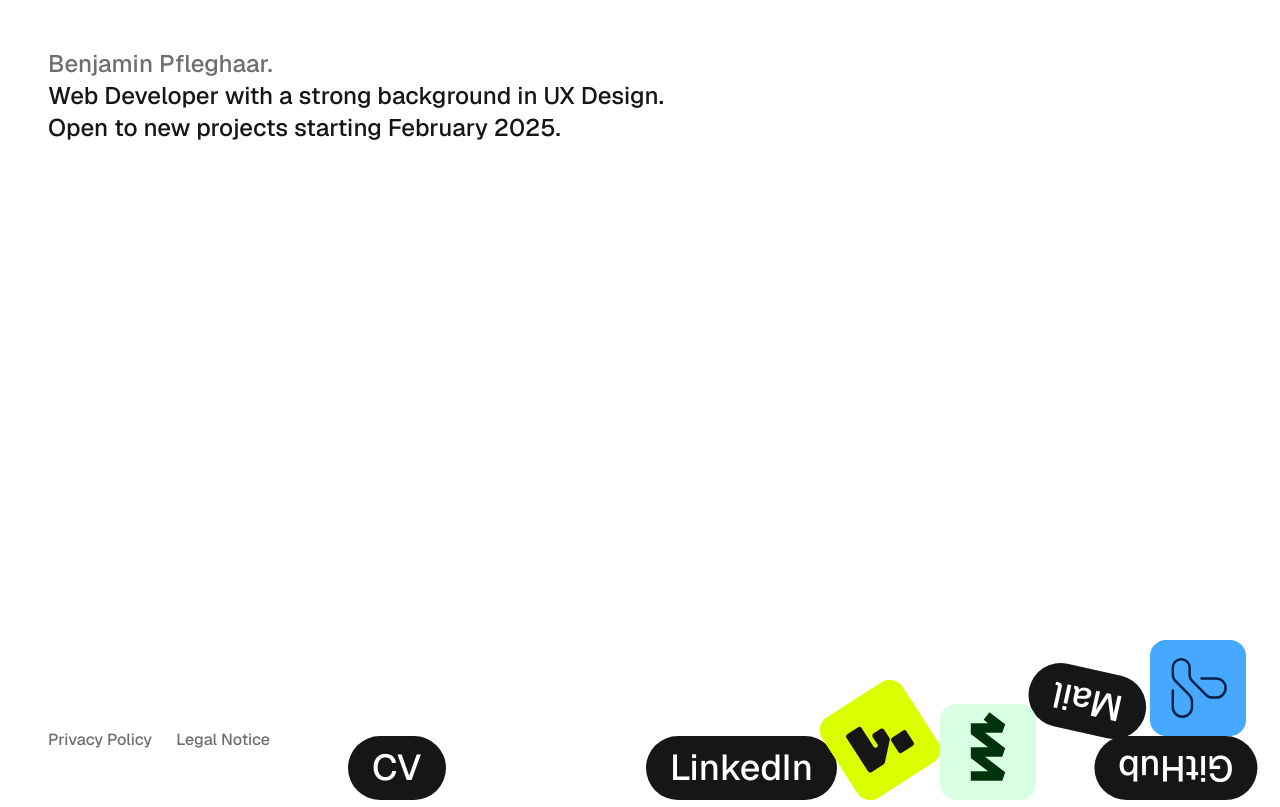
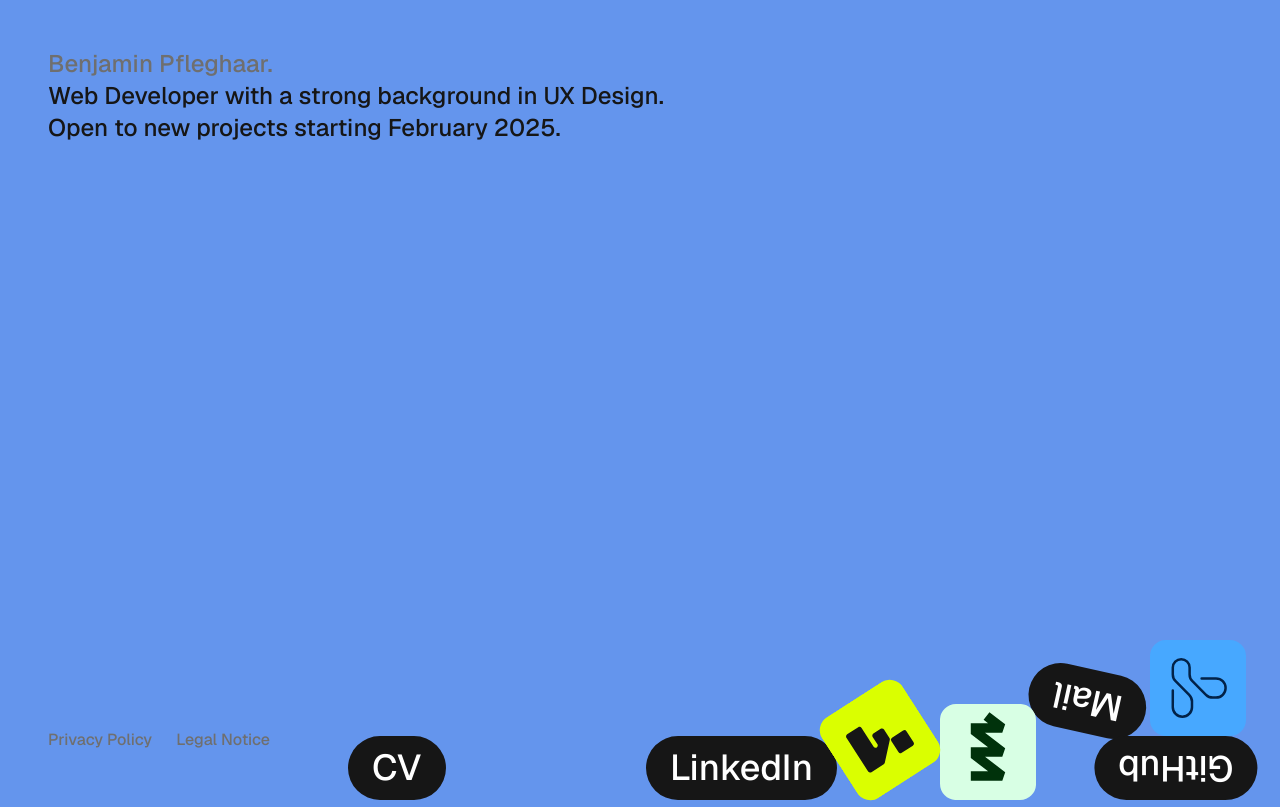
Before and after one commit to benjaminpfleghaar/personal-website, a Next.js app: page / in a window 1280 px wide. Built offline with nearby package versions, Linux system fonts and the light colour scheme.

Commit message:
change background color to cornflowerblue

```diff
--- a/app/globals.css
+++ b/app/globals.css
@@ -27,7 +27,7 @@
     }
 
     body {
-        @apply max-w-(--breakpoint-md) bg-background p-8 font-medium text-foreground sm:p-12 dark:bg-foreground dark:text-background;
+        @apply max-w-(--breakpoint-md) bg-[cornflowerblue] p-8 font-medium text-foreground sm:p-12 dark:text-background;
     }
 }
 
```
